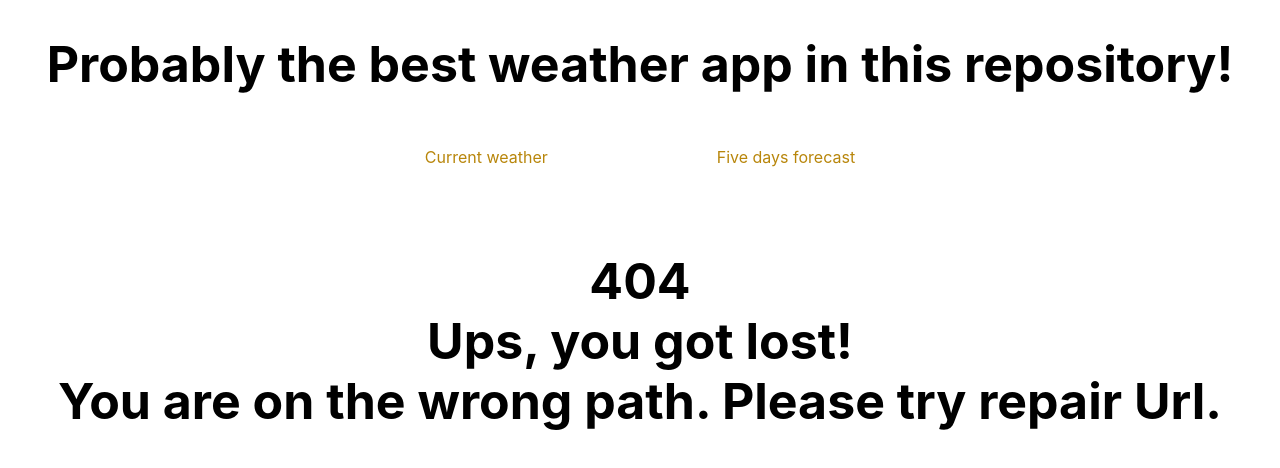
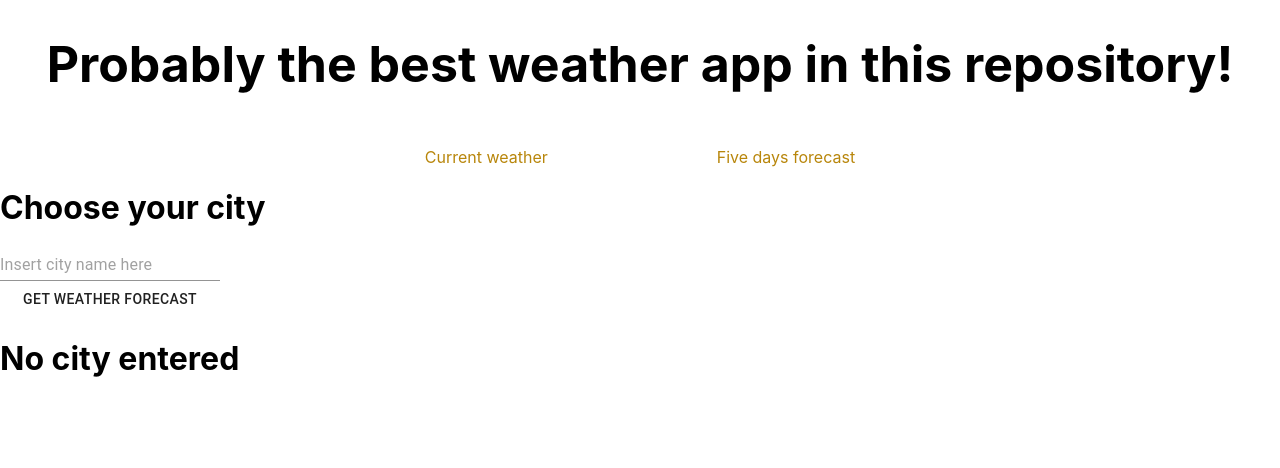
Before and after one commit to zazulec/Weather-react-app, a React (Create React App) app: page /FiveDays in a window 1280 px wide. Before the commit this address had no page. Shown: the top 468 px of the page. Built offline with nearby package versions, Linux system fonts and the light colour scheme.

Commit message:
styled components added to component  Default page/ Home/

```diff
--- a/src/App.js
+++ b/src/App.js
@@ -2,7 +2,7 @@ import React, { useState, useMemo } from 'react';
 import { BrowserRouter, Switch, Route } from "react-router-dom";
 import Home from './pages/Home/Home';
 import Header from './components/Header/Header';
-import WrongUrlPath from './pages/WrongUrlPath/WrongUrlPath';
+import DefaultPage from './pages/DefaultPage/DefaultPage';
 import FiveDaysForecast from './pages/FiveDaysForecast/FiveDaysForecast';
 import SiteNavigation from './components/SiteNavigation/SiteNavigation';
 import RechartInputContext from './context/RechartInputContext';
@@ -18,10 +18,10 @@ function App() {
       <SiteNavigation />
       <Switch>
         <Route exact path='/' component={Home} />
-        <Route component={WrongUrlPath} />
         <RechartInputContext.Provider value={rechartProviderValue}>
           <Route path='/FiveDays' component={FiveDaysForecast} />
         </RechartInputContext.Provider>
+        <Route component={DefaultPage} />
       </Switch>
     </BrowserRouter>
 
--- /dev/null
+++ b/src/pages/DefaultPage/DefaultPage.js
@@ -0,0 +1,14 @@
+import React, { Component } from 'react';
+import { Title } from './styled/StyledDefaultPage';
+
+class DefaultPage extends Component {
+    render() {
+        return (
+            <Title>
+                <p>404<br></br>Ups, you got lost! <br></br>You are on the wrong path. Please try repair Url.</p>
+            </Title>
+        )
+    }
+}
+
+export default DefaultPage;
--- a/src/pages/Home/Home.js
+++ b/src/pages/Home/Home.js
@@ -1,6 +1,7 @@
 import React, { Component } from 'react';
 import { Input, Button, FormControl } from '@material-ui/core';
 import ArrowUpwardIcon from '@material-ui/icons/ArrowUpward';
+import { HomeH1, HomeH3, Wrapper } from './styled/StyledHome';
 
 class Home extends Component {
 
@@ -77,13 +78,17 @@ class Home extends Component {
         );
         const isInputCityEntered = isLoaded ?
             <div>
-                <h1>Choose your city</h1>
+                <HomeH1>Choose your city:</HomeH1>
+                <Wrapper>
                 <FormControl>
                     <Input value={this.state.inputCity} onChange={this.handleCurrentWeatherInput} placeholder="Insert city name here" ></Input>
                     <Button onClick={this.makeCurrentWeatherFetch}>Get current weather</Button>
                 </FormControl>
-                {/* {data.main.temp === null ? <div>Enter city name to display current weather</div> : <div></div> } */}
-                <h3 >Current weather in city: {cityName} </h3>
+                </Wrapper>
+                {cityName ?
+                    <HomeH3>Current weather in city: {cityName} </HomeH3> :
+                    <HomeH3> Please insert city name or write it corectly.</HomeH3>}
+                <Wrapper>
                 <div>Current temperature: {currentTemp} &deg;C</div>
                 <div>Sensed temperature: {sensedTemp} &deg;C</div>
                 <div>Wind speed: {`${windSpeed} km/h`}</div>
@@ -93,14 +98,15 @@ class Home extends Component {
                     </ArrowUpwardIcon>
                 </div>
                 <div>{description}</div>
+                </Wrapper>
             </div> :
             <div>
-                <h1>Choose your city</h1>
+                <HomeH1>Choose your city</HomeH1>
                 <FormControl>
                     <Input value={this.state.city} onChange={this.handleCurrentWeatherInput} placeholder="Insert city name here" ></Input>
                     <Button onClick={this.makeCurrentWeatherFetch}>Get current weather</Button>
                 </FormControl>
-                <h1>No city entered</h1>
+                <HomeH1>No city entered</HomeH1>
             </div>;
 
         return (
--- /dev/null
+++ b/src/pages/Home/styled/StyledHome.js
@@ -0,0 +1,19 @@
+import styled from 'styled-components';
+
+export const HomeH1 = styled.h1`
+    display: flex;
+    align-item: center;
+    justify-content: center;
+    font-size: 30px;
+`
+export const HomeH3 = styled.h3`
+    display: flex;
+    align-item: center;
+    justify-content: center;
+    font-size: 20px;
+`
+export const Wrapper = styled.div`
+    display: blok;
+    align-item: center;
+    justify-content: center;
+`
--- a/src/pages/WrongUrlPath/WrongUrlPath.js
+++ /dev/null
@@ -1,14 +0,0 @@
-import React from 'react';
-import { Title } from './styled/StyledWrongUrlPath';
-
-function WrongUrlPath() {
-
-    return(
-        <Title>
-
-            <p>404<br></br>Ups, you got lost! <br></br>You are on the wrong path. Please try repair Url.</p>
-        </Title>
-    )
-}
-
-export default WrongUrlPath;
```
Also changed, not shown: src/pages/DefaultPage/styled/StyledDefaultPage.js (renamed from src/pages/WrongUrlPath/styled/StyledWrongUrlPath.js).
